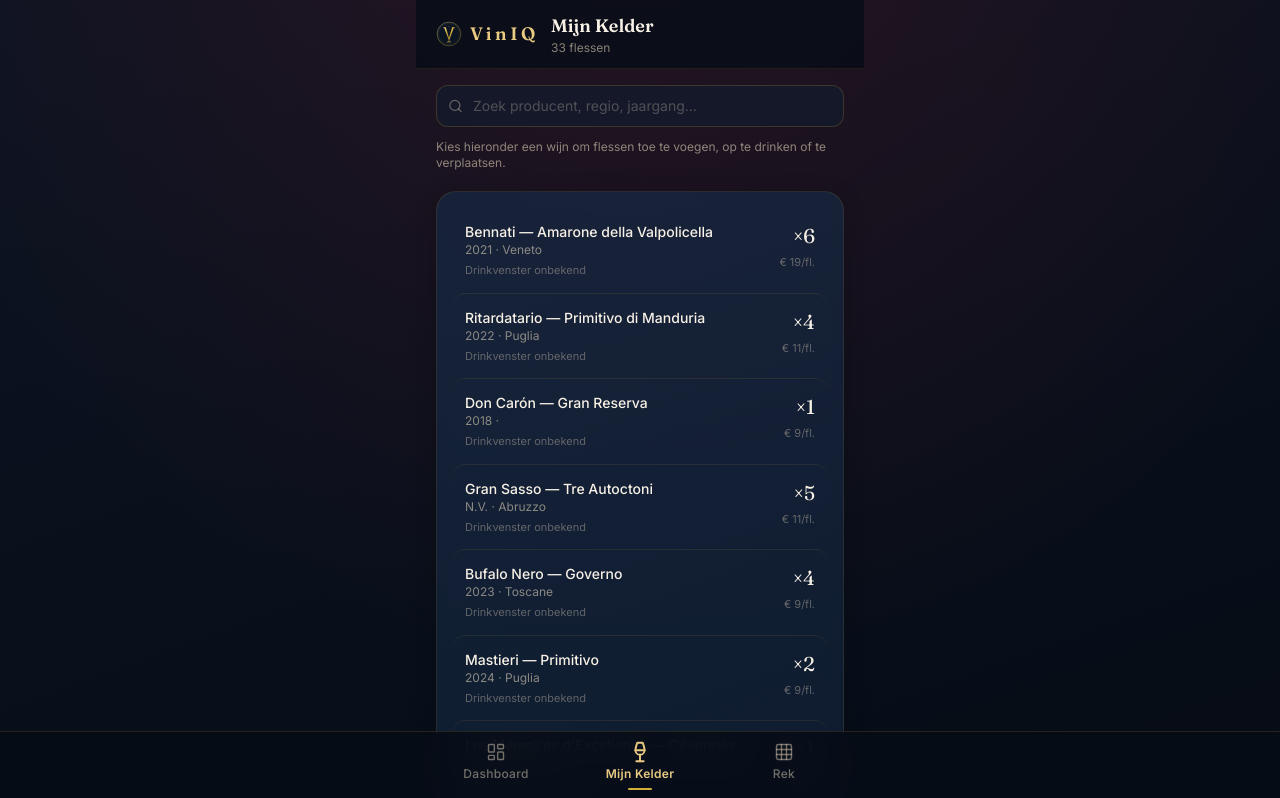
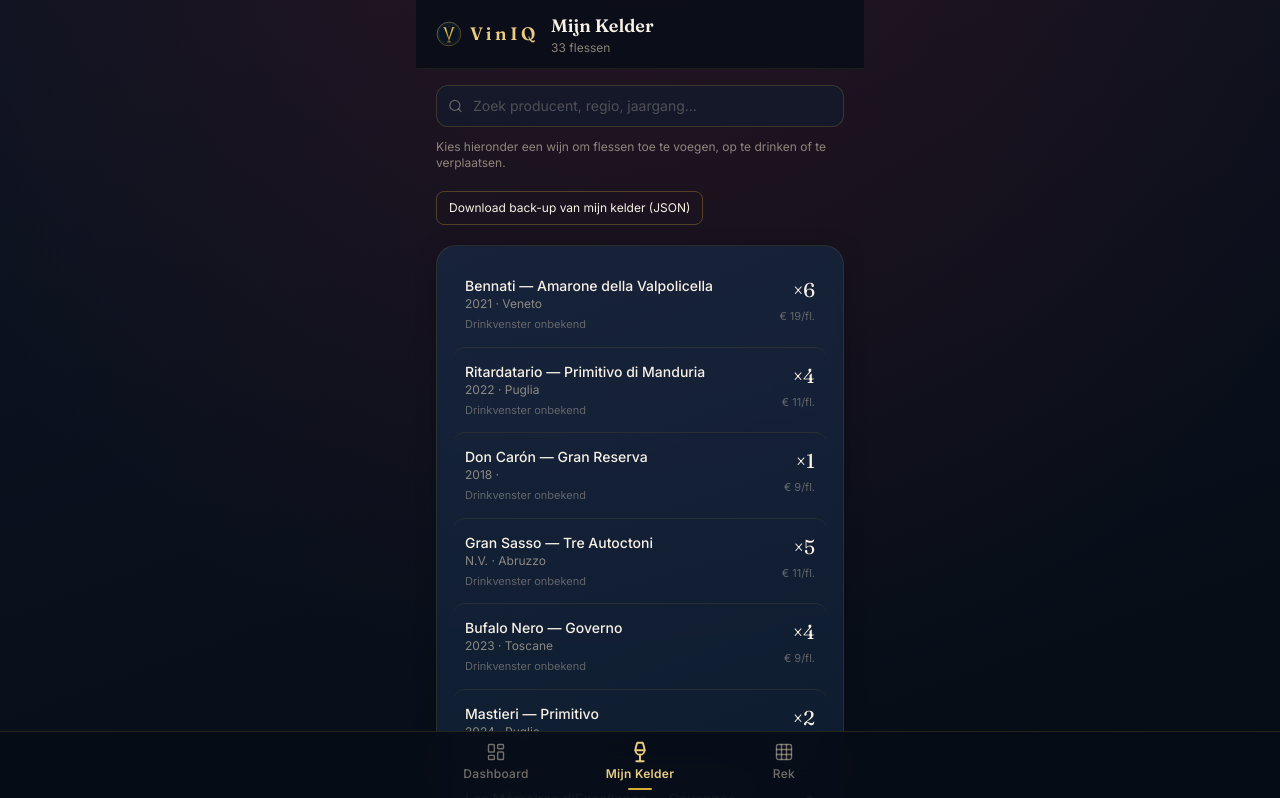
Before and after one commit to goemanalexander/VinIQ, a Next.js app: page /kelder in a window 1280 px wide. Shown: the top 798 px of the page. Built offline with nearby package versions, Linux system fonts and the light colour scheme.

Commit message:
feat: let cellar owner download complete browser inventory backup before cloud migration

```diff
--- a/app/kelder/page.tsx
+++ b/app/kelder/page.tsx
@@ -5,7 +5,7 @@ import Link from 'next/link';
 import { Search, Plus } from 'lucide-react';
 import PageHeader from '@/components/PageHeader';
 import Card from '@/components/Card';
-import { getAllWinesWithCount } from '@/lib/storage';
+import { getAllWinesWithCount, exportLocalCellarSnapshot } from '@/lib/storage';
 import { DRINK_WINDOW_COLOR, DRINK_WINDOW_LABEL, formatCurrency } from '@/lib/utils';
 import type { WineWithCount } from '@/lib/types';
 
@@ -16,6 +16,19 @@ export default function KelderPage() {
   useEffect(() => {
     getAllWinesWithCount().then(all => setWines(all.filter(w => w.bottleCount > 0)));
   }, []);
+
+  function downloadBackup() {
+    const snapshot = exportLocalCellarSnapshot();
+    const file = new Blob([JSON.stringify(snapshot, null, 2)], { type: 'application/json' });
+    const url = URL.createObjectURL(file);
+    const anchor = document.createElement('a');
+    anchor.href = url;
+    anchor.download = `viniq-backup-${new Date().toISOString().slice(0, 10)}.json`;
+    document.body.appendChild(anchor);
+    anchor.click();
+    anchor.remove();
+    URL.revokeObjectURL(url);
+  }
 
   const filtered = query.trim()
     ? wines.filter(w =>
@@ -49,6 +62,8 @@ export default function KelderPage() {
         <div className="mb-5">
           <p className="text-xs text-cream-300/60">Kies hieronder een wijn om flessen toe te voegen, op te drinken of te verplaatsen.</p>
         </div>
+
+        <button type="button" onClick={downloadBackup} className="mb-5 rounded-lg border border-gold-500/30 px-3 py-2 text-xs text-cream-100 hover:bg-gold-500/10">Download back-up van mijn kelder (JSON)</button>
 
         {/* Wine list */}
         {filtered.length > 0 ? (
```
